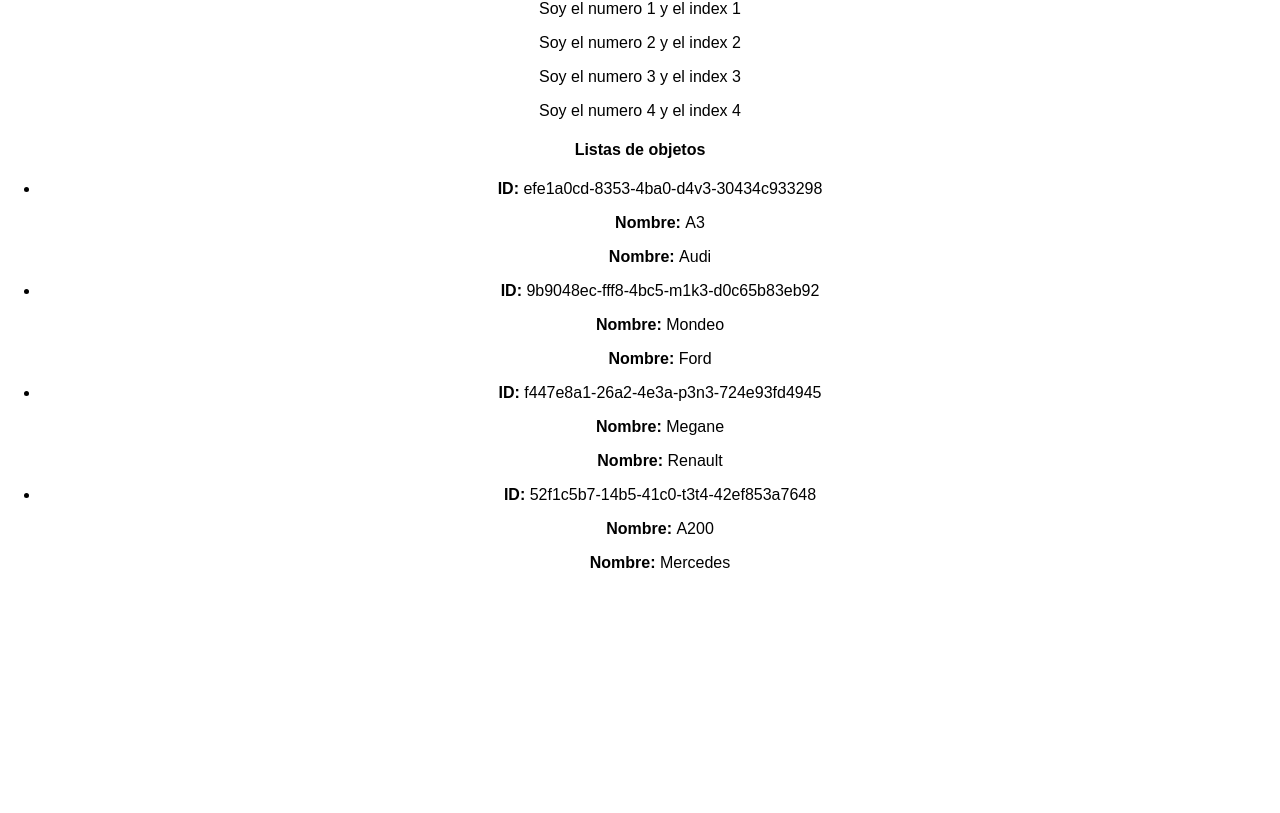
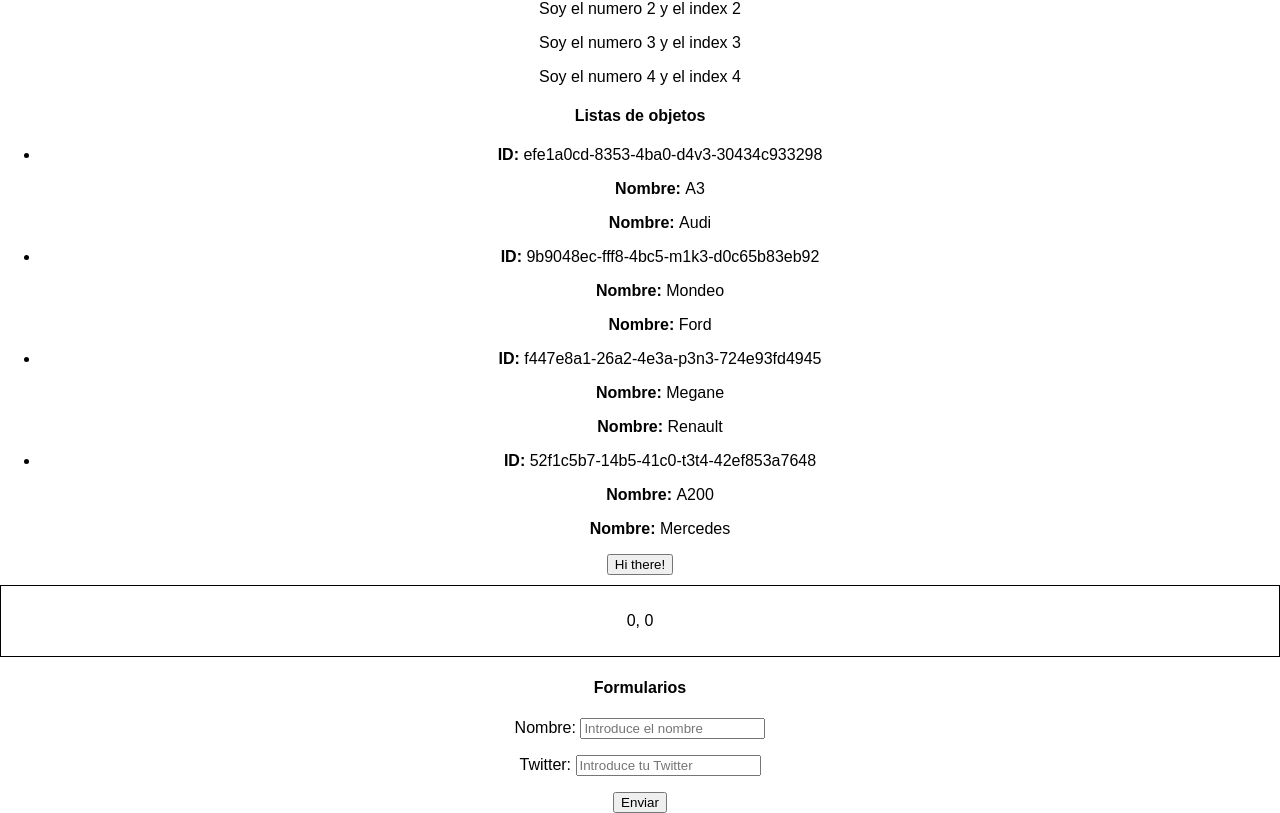
Before and after one commit to lucasdepetris/CursoReact, a React (Create React App) app: page / in a window 1280 px wide. Shown: the part 631-1444 px from the top of the page. Before the commit the page ends 1219 px from the top, so only its background shows below. Built offline with nearby package versions, Linux system fonts and the light colour scheme.

Commit message:
- Se ordeno componentes

```diff
--- a/src/App.js
+++ b/src/App.js
@@ -2,7 +2,9 @@
 import logo from './logo.svg';
 import './App.css';
 import ConditionalSection from './sections/conditional'
-import cars from './data/cars.json'
+import Forms from './sections/forms'
+import Events from './sections/events'
+import Lists from './sections/lists'
 
 /*function Hello (props){
     return <h2>{props.title}</h2>
@@ -71,10 +73,12 @@
 }
 
 class App extends Component {
-  state = { name: 'Miguel' }
+  state = {
+    mouseX:0,
+    mouseY:0
+ }
 
   render() {
-    const numbers = [1,1,2,3,4]
 
     return (
       <div className="App">
@@ -94,25 +98,11 @@
          {this.state.name}
          <p>Propagando el state de nuestros componentes</p>
          <Contador contadorInicial={100} />
+
          <ConditionalSection />
-
-         <div>
-            <h4>Trabajando con listas</h4>
-            {numbers.map((number,index) => {
-              return <p key = {index} >Soy el numero {number} y el index {index}</p>
-            })}
-
-            <h4>Listas de objetos</h4>
-            <ul>
-              {cars.map(car => {
-                  return <li key = {car.id}>
-                            <p><strong>ID: </strong>{car.id}</p>
-                            <p><strong>Nombre: </strong>{car.name}</p>
-                            <p><strong>Nombre: </strong>{car.company}</p>
-                        </li>
-                      })}
-            </ul>
-         </div>
+         <Lists/>
+         <Events/>
+         <Forms/>
       </div>
 
     );
--- /dev/null
+++ b/src/sections/events.js
@@ -0,0 +1,34 @@
+import React, {Component} from 'react'
+
+
+export default class Events extends Component {
+
+  state = {
+    mouseX:0,
+    mouseY:0
+ }
+
+handleMouseMove = (e) => {
+  const {clientX, clientY} = e
+  this.setState({mouseX:clientX, mouseY:clientY})
+}
+
+handleClick (e) {
+  console.log(e)
+  console.log(e.nativeEvent)
+  alert('Hi here!')
+}
+
+  render(){
+    return (
+      <div>
+      <button onClick = {this.handleClick} >Hi there!</button>
+      <div
+         onMouseMove = {this.handleMouseMove}
+         style = {{border:'1px solid #000',marginTop:10, padding:10}}>
+         <p>{this.state.mouseX}, {this.state.mouseY}</p>
+      </div>
+      </div>
+    )
+  }
+}
--- /dev/null
+++ b/src/sections/forms.js
@@ -0,0 +1,38 @@
+import React, {Component} from 'react'
+
+
+export default class Forms extends Component {
+  handleClick(e){
+    e.preventDefault()
+    const name = document.getElementById('name').value
+    const email = document.getElementById('twitter').value
+    console.log({name,email})
+  }
+
+  render(){
+    return (
+      <div>
+            <h4>Formularios</h4>
+            <form>
+              <p>
+                <label>Nombre: </label>
+                <input
+                id = 'name'
+                name = 'userName'
+                placeholder = 'Introduce el nombre' />
+              </p>
+
+              <p>
+                <label>Twitter: </label>
+                <input
+                id = 'twitter'
+                name = 'twitterAccount'
+                placeholder = 'Introduce tu Twitter' />
+              </p>
+
+              <button onClick = {this.handleClick} >Enviar</button>
+            </form>
+      </div>
+    )
+  }
+}
--- /dev/null
+++ b/src/sections/lists.js
@@ -0,0 +1,32 @@
+import React, {Component} from 'react'
+import cars from '../data/cars.json'
+
+export default class Lists extends Component {
+
+
+
+  render(){
+
+    const numbers = [1,1,2,3,4]
+
+    return (
+      <div>
+        <h4>Trabajando con listas</h4>
+          {numbers.map((number,index) => {
+            return <p key = {index} >Soy el numero {number} y el index {index}</p>
+          })}
+
+        <h4>Listas de objetos</h4>
+        <ul>
+          {cars.map(car => {
+              return <li key = {car.id}>
+                      <p><strong>ID: </strong>{car.id}</p>
+                      <p><strong>Nombre: </strong>{car.name}</p>
+                      <p><strong>Nombre: </strong>{car.company}</p>
+                    </li>
+                })}
+        </ul>
+      </div>
+    )
+  }
+}
```
